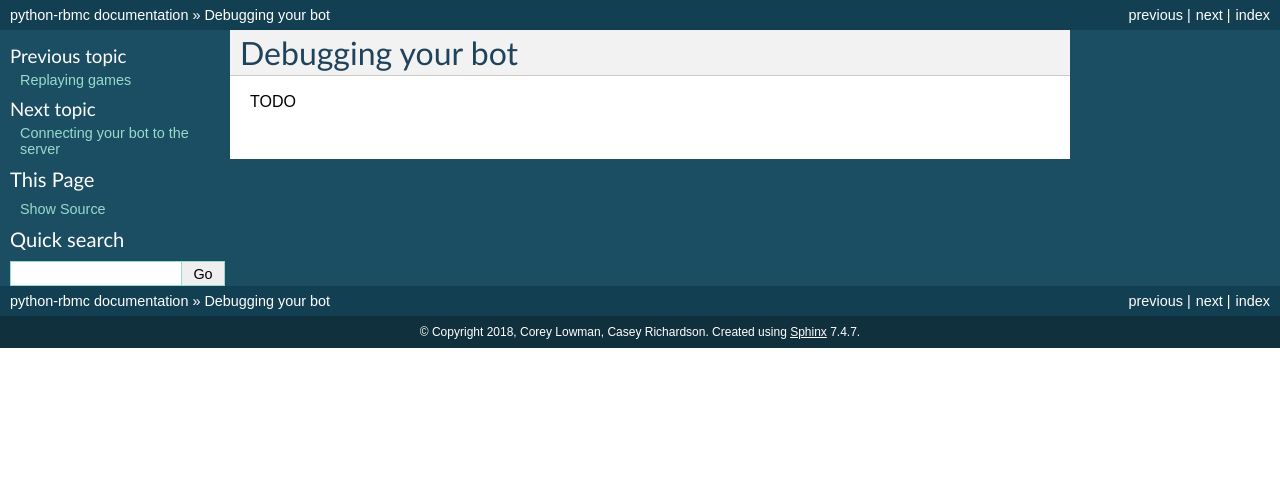
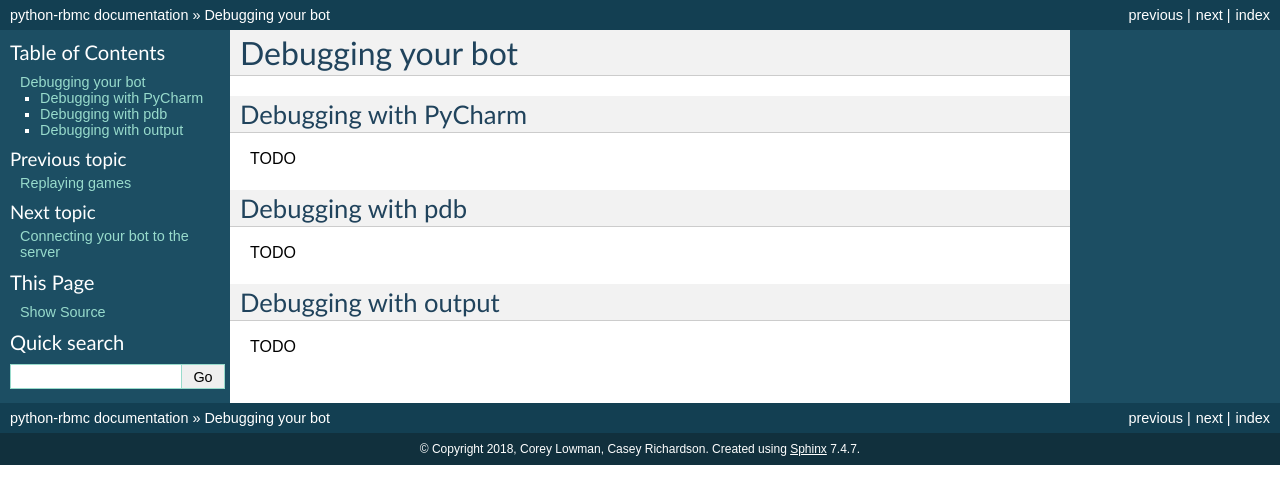
Before and after one commit to reconnaissanceblindchess/reconchess, a Sphinx documentation site: the page built from docs/source/bot_debug.rst, in a window 1280 px wide. Shown: the top 504 px of the page. Built offline with Sphinx 7.4.7, drawn with Linux system fonts in a browser that asks for light colours.

Commit message:
Filling out skeleton of bot debug

```diff
--- a/docs/source/bot_debug.rst
+++ b/docs/source/bot_debug.rst
@@ -1,4 +1,17 @@
 Debugging your bot
 ==================
 
+Debugging with PyCharm
+----------------------
+
 TODO
+
+Debugging with pdb
+------------------
+
+TODO
+
+Debugging with output
+---------------------
+
+TODO
```
